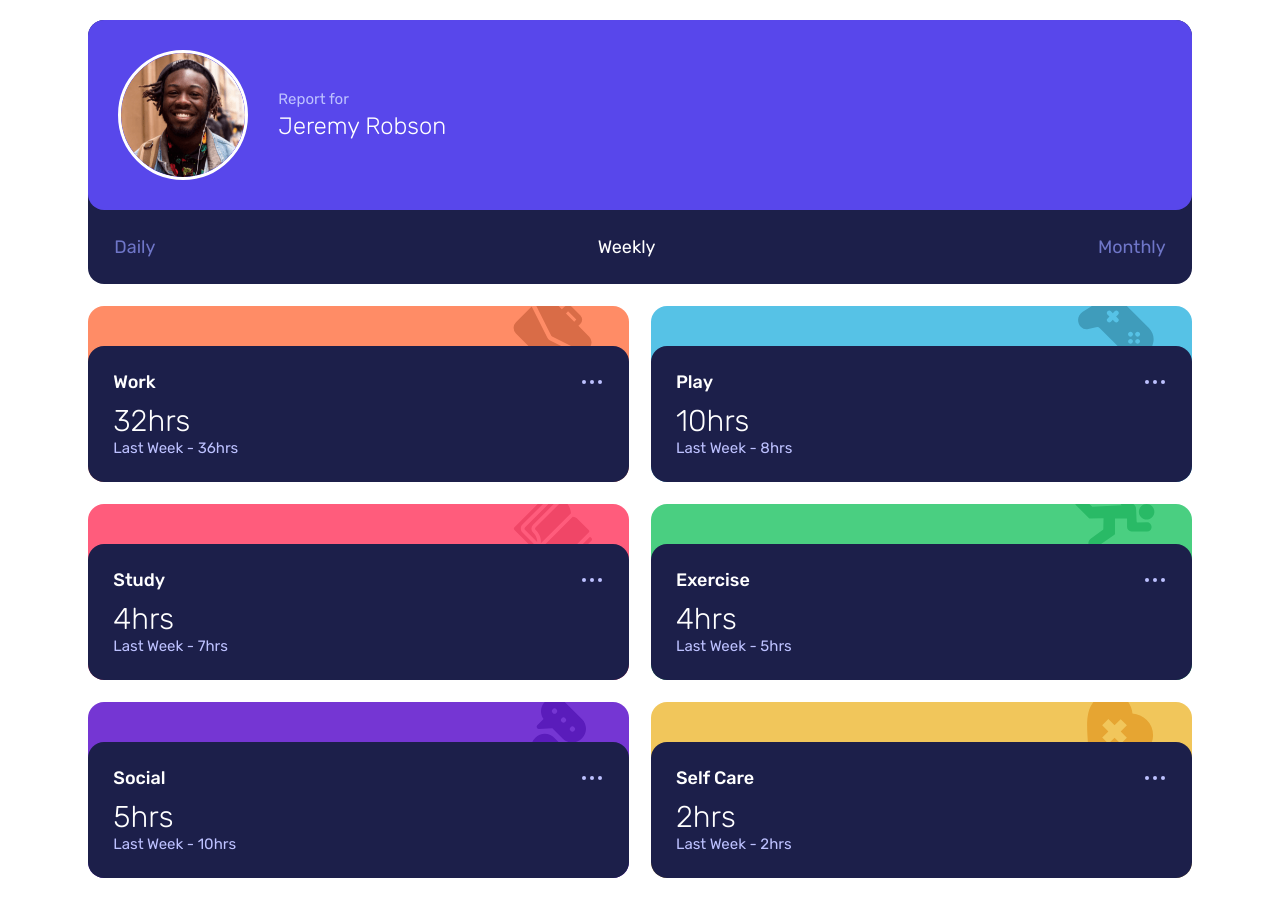
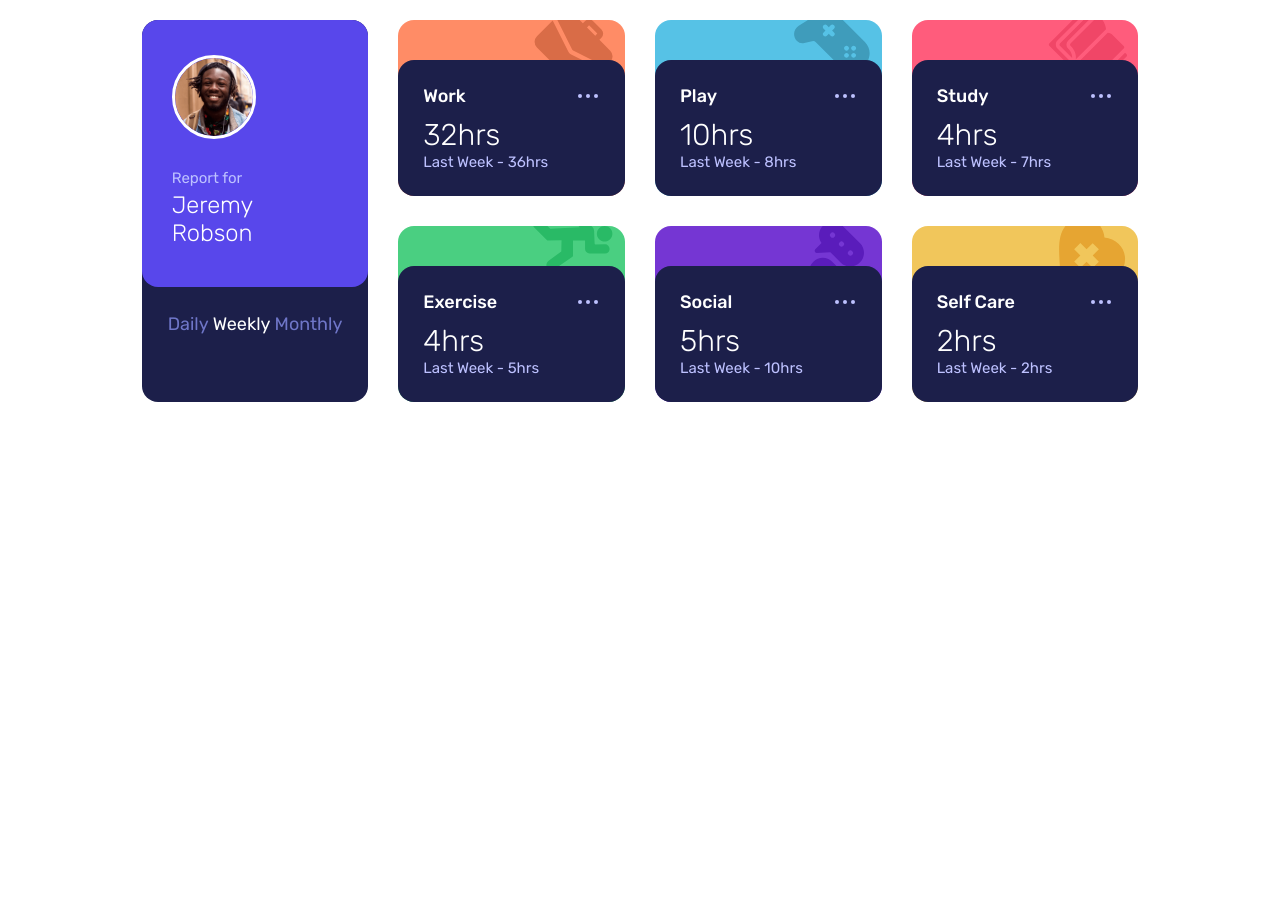
Before and after one commit to mizrmx/Time-Tracking, a plain HTML site: page index.html in a window 1280 px wide. After the commit the page ends 800 px from the top, so only its background shows below. Drawn offline with Linux system fonts and the light colour scheme.

Commit message:
Update responsive 1440

```diff
--- a/css/_media1440.scss
+++ b/css/_media1440.scss
@@ -0,0 +1,28 @@
+@media screen and (min-width: 1140px) {
+    .container
+    {
+        width: 77%;
+        grid-template-columns: 23% 23% 23% 23%;
+        gap: 3rem;
+    }
+
+    .menu-card
+    {
+        grid-row: 1 / span 2;
+        grid-column: unset;
+        height: 100%;
+
+        .card-report
+        {
+            flex-direction: column;
+            align-items: flex-start;
+            height: 70%;
+            padding: 3.5rem 3rem;
+
+            img
+            {
+               width: 8.4rem;
+            }
+        }
+    }
+}
--- a/css/style.scss
+++ b/css/style.scss
@@ -16,4 +16,4 @@ $card-hover: hsl(236,41%,34%);
 @import "general";
 @import "main";
 @import "media570";
-@import "media1140";
+@import "media1440";
```
Also changed, not shown: css/style.css, 1 other file.
